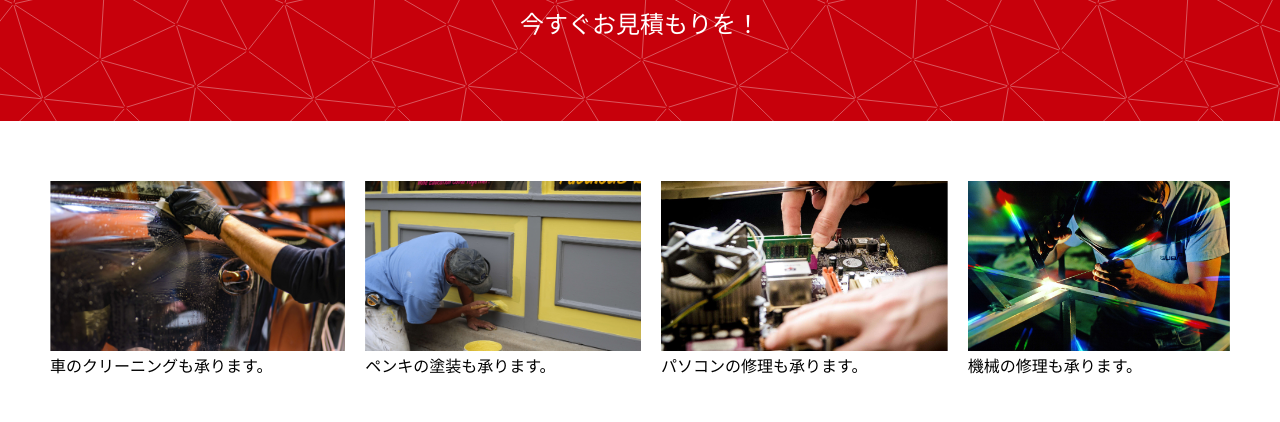
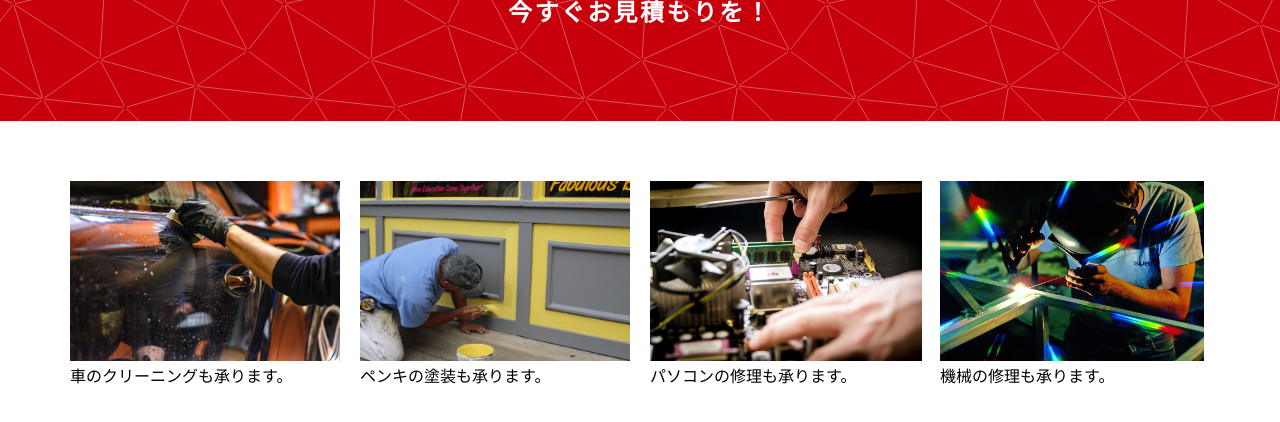
Before and after one commit to kkktttmmmrrr/portfolio01, a plain HTML site: page index.html in a window 1280 px wide. Shown: the part 199-621 px from the top of the page. Drawn offline with nearby package versions, Linux system fonts and the light colour scheme; a web font is replaced by a local one.

Commit message:
コード修正

```diff
--- a/css/style.css
+++ b/css/style.css
@@ -2,7 +2,7 @@
 :root {
   --swiper-theme-color: #fff;
 }
-@font-face {
+/* @font-face {
   font-family: 'BIZUDPGothic-Regular';
   src: url('/font/BIZUDPGothic-Regular.ttf') format('truetype');
   font-weight: 400;
@@ -16,16 +16,34 @@
   font-family: 'VarelaRound';
   src: url('/font/VarelaRound-Regular.ttf') format('truetype');
   font-weight: 400;
+} */
+@font-face {
+  font-family: 'NotoSansJP-Regular';
+  src: url('/font/BIZUDPGothic-Regular.ttf') format('truetype');
+  font-weight: 400;
 }
+@font-face {
+  font-family: 'NotoSansJP-Bold';
+  src: url('/font/NotoSansJP-Bold.otf') format('opentype');
+  font-weight: 700;
+}
+@font-face {
+  font-family: 'NotoSansJP-Black';
+  src: url('/font/NotoSansJP-Black.otf') format('opentype');
+  font-weight: 900;
+}
+
 body {
-  font-family: 'BIZ UDPGothic';
+  font-family: 'NotoSansJP-Regular';
+  font-weight: 400;
 }
 .title-layout {
   margin-top: 40px;
   text-align: center;
 }
 .title {
-  font-family: 'BIZUDPGothic-Bold';
+  font-family: 'NotoSansJP-Bold';
+  font-weight: 900;
   font-size: clamp(1.5rem, 2vw + 1rem, 2.25rem);
 }
 
@@ -63,24 +81,34 @@ body {
   width: 100%;
 }
 .page-title span {
-  display: block;
+  font-family: 'NotoSansJP-Black';
+  font-weight: 900;
+  letter-spacing: 0.1em;
   /* opacity: 1; */
   /* transition: transform cubic-bezier(0.215, 0.61, 0.355, 1) 1s,
     opacity linear 0.7s; */
 }
+.page-title span:first-of-type {
+  margin-bottom: clamp(10px, 90%, 20px);
+  /* line-height: 2.4; */
+}
 
-.page-title span:not(:nth-last-of-type(2)) {
-  font-size: clamp(1.25rem, 2vw + 1rem, 1.5rem);
-  line-height: 3.6;
+.page-title span:not(:nth-of-type(2)) {
+  font-size: clamp(1.5rem, 0.833rem + 0.889vw, 1.5rem);
 }
 /* .page-title span:first-of-type {
   transform: translate(0, 40px);
   transition-delay: 0.25s;
 } */
-.page-title span:nth-last-of-type(2) {
-  font-size: clamp(2rem, 2vw + 1rem, 3.75rem);
+.page-title span:nth-of-type(2) {
+  font-size: clamp(3rem, 0.083rem + 4.889vw, 3.75rem);
+  margin-bottom: clamp(10px, 90%, 20px);
   /* transform: translate(0, 30px); */
   /* transition-delay: 0.45s; */
+}
+.page-title span:last-of-type {
+  margin-bottom: clamp(10px, 90%, 20px);
+  /* line-height: 5; */
 }
 /* .page-title span:last-of-type {
   transform: translate(0, 20px);
@@ -93,18 +121,6 @@ main {
   padding: 0 10px;
 }
 
-.copy-block {
-  display: flex;
-  justify-content: center;
-  margin-top: 60px;
-  /* position: relative;
-  top: 20vh; */
-  display: flex;
-  gap: 20px;
-  /* transition: opacity 1s;
-  animation-name: copy-animation;
-  animation-duration: 6s; */
-}
 /* @keyframes copy-animation {
   0% {
     opacity: 0;
@@ -113,41 +129,18 @@ main {
     opacity: 1;
   }
 } */
-.copy-container {
-  display: flex;
-  /* width: calc(100% / 4); */
+.grid {
+  display: grid;
+  grid-template-rows: 1fr;
+  grid-template-columns: repeat(auto-fill, minmax(270px, 1fr));
+  gap: 20px;
+  margin-top: 60px;
+  padding: 0 20px;
 }
-.copy-block {
-  display: flex;
-  justify-content: flex-start;
-  flex-basis: 100%;
-  /* flex-wrap: wrap;
-  gap: 20px;
-  position: relative;
-  padding-top: 60%; */
-}
-.copy-block div {
-  /* display: flex;
-  flex-direction: column; */
-  /* flex-basis: 300px; */
-  /* gap: 10px; */
-  display: block;
-  /* position: relative; */
-  overflow: hidden;
-  /* padding-top: 60%; */
-  /* margin: 10px 5px; */
-}
-.copy-block img {
-  /* max-width: 100%;
-  height: auto;
-  max-height: 300px;
-  flex-basis: 100%; */
-  position: relative;
-  top: 0;
-  left: 50%;
-  transform: translate(-50%, 0%);
-  width: 100%;
-  height: 60%;
+
+.card img {
+  width: auto;
+  max-height: 180px;
   object-fit: cover;
 }
 .copy {
@@ -212,16 +205,17 @@ footer {
   padding: 10px 0;
   font-size: clamp(0.825rem, 50%, 1rem);
 }
-@media screen and (max-width: 768px) {
+@media screen and (width <= 1024px) {
   main {
     width: 90%;
     padding: 0 10px;
   }
-  .copy-block {
-    flex-direction: column;
+  .grid {
+    padding: 0;
   }
-  .copy-block img {
-    height: auto;
+  .card img {
+    width: 100%;
+    height: 240px;
   }
   .copy {
     gap: 10px;
@@ -240,7 +234,7 @@ footer {
     width: 100%;
   }
   .page-title span:not(:nth-last-of-type(2)) {
-    line-height: 2.6;
+    /* line-height: 2.6; */
   }
   .bg {
     height: 30vh;
--- a/index.html
+++ b/index.html
@@ -15,48 +15,38 @@
     <link rel="stylesheet" href="css/reset.css" />
     <link rel="stylesheet" href="css/style.css" />
     <!-- <script src="js/main.js" defer></script> -->
-
-
+  </head>
 
   <body>
-
-
-
     <div id="bg" class="bg -visible">
-
       <h1 class="page-title">
         <span>全てのニーズに応える</span>
         <span>「何でもサービス」</span>
         <span>今すぐお見積もりを！</span>
       </h1>
-
-  </div> <!-- / bg -->
+    </div>
+    <!-- / bg -->
 
     <main>
-
-    <div class="copy-container">
-
-      <div class="copy-block">
-        <div>
-          <img src="img/img002.jpg" alt="">
-          <span class="copy">車のクリーニングも承ります。</span>
+      <div class="grid">
+        <div class="card">
+          <img src="img/img002.jpg" alt="" />
+          <p class="copy">車のクリーニングも承ります。</p>
         </div>
 
-
-        <div>
-          <img src="img/img003.jpg" alt="">
-          <span class="copy">ペンキの塗装も承ります。</span>
+        <div class="card">
+          <img src="img/img003.jpg" alt="" />
+          <p class="copy">ペンキの塗装も承ります。</p>
         </div>
 
-        <div>
-          <img src="img/img004.jpg" alt="">
-          <span class="copy">パソコンの修理も承ります。</span>
+        <div class="card">
+          <img src="img/img004.jpg" alt="" />
+          <p class="copy">パソコンの修理も承ります。</p>
         </div>
 
-        <div>
-          <img src="img/img005.jpg" alt="">
-          <span class="copy">機械の修理も承ります。</span>
-        </div>
+        <div class="card">
+          <img src="img/img005.jpg" alt="" />
+          <p class="copy">機械の修理も承ります。</p>
         </div>
       </div>
 
@@ -69,26 +59,25 @@
       </div>
 
       <form>
-
         <div class="item">
           <label for="name">お名前</label>
-        <input id="name" type="text" name="name">
+          <input id="name" type="text" name="name" />
         </div>
         <div class="item">
           <label for="kana">ふりがな</label>
-        <input id="kana" type="text" name="kana">
+          <input id="kana" type="text" name="kana" />
         </div>
         <div class="item">
           <label for="email">email</label>
-        <input id="email" type="text" name="email">
+          <input id="email" type="text" name="email" />
         </div>
         <div class="item">
           <label for="tel">電話番号</label>
-        <input id="tel" type="tel" name="tel">
+          <input id="tel" type="tel" name="tel" />
         </div>
         <div class="item">
           <label for="content">依頼内容</label>
-        <input id="content" type="text" name="content">
+          <input id="content" type="text" name="content" />
         </div>
 
         <div class="item textarea">
@@ -96,23 +85,13 @@
           <textarea name="other" id="other" cols="100%" rows="5"></textarea>
         </div>
 
-
-
         <div class="button-block">
           <button type="button">送信</button>
           <button type="reset">入力内容を一括消去する</button>
         </div>
-
       </form>
-
-
     </main>
 
     <footer>&copy なんでも修理サービス</footer>
-
-
-
-
-
   </body>
 </html>
```
Lines whose indentation alone changed are shown as unchanged.
